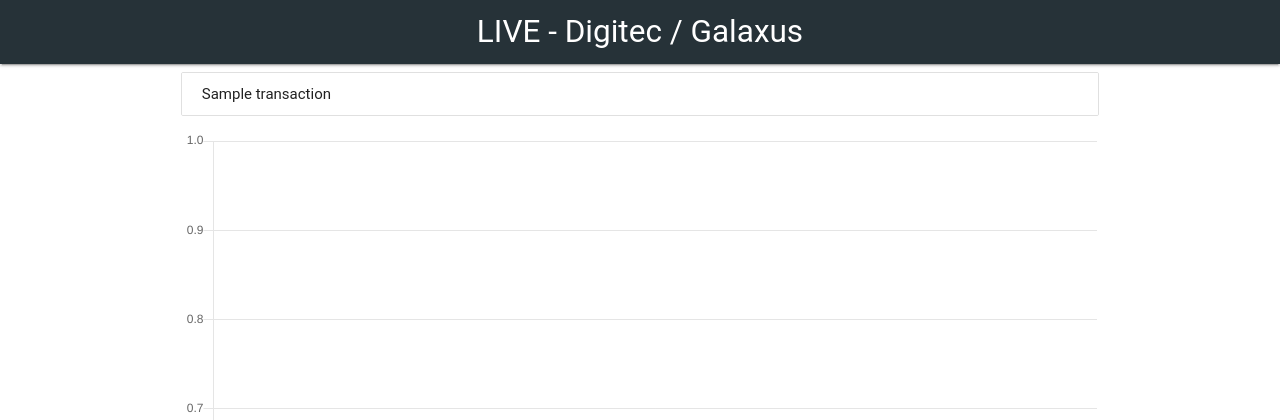
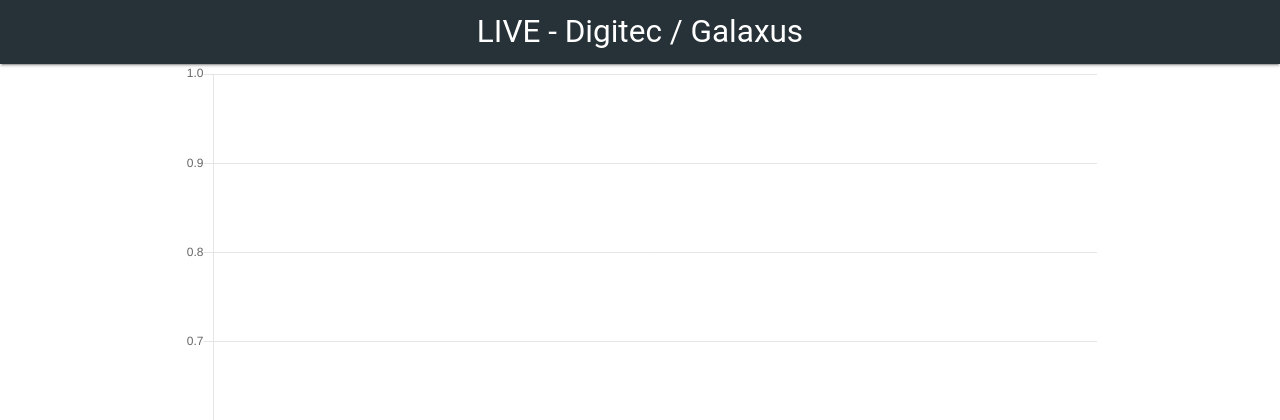
Before and after one commit to timofurrer/dbs-project, a Flask app: template app/templates/charts.html in a window 1280 px wide. Shown: the top 420 px of the page. Run offline with Flask 2, Linux system fonts and the light colour scheme; the template is opened without the code that fills it: most values are stand-ins (such as "Sample title", 1, 10 or a date in 2020); some libraries are stand-ins or nearby versions; some web fonts are replaced.

Commit message:
UI stuff

```diff
--- a/app/templates/charts.html
+++ b/app/templates/charts.html
@@ -5,11 +5,6 @@
 {% block body %}
 
 <div class="row">
-    <ul id="transaction-list" class="collection">
-        {% for transaction in transactions %}
-        <li class="collection-item">{{ transaction }}</li>
-        {% endfor %}
-    </ul>
     <canvas id="typeSupplierChart" width="400" height="400"></canvas>
 </div>
 
```
